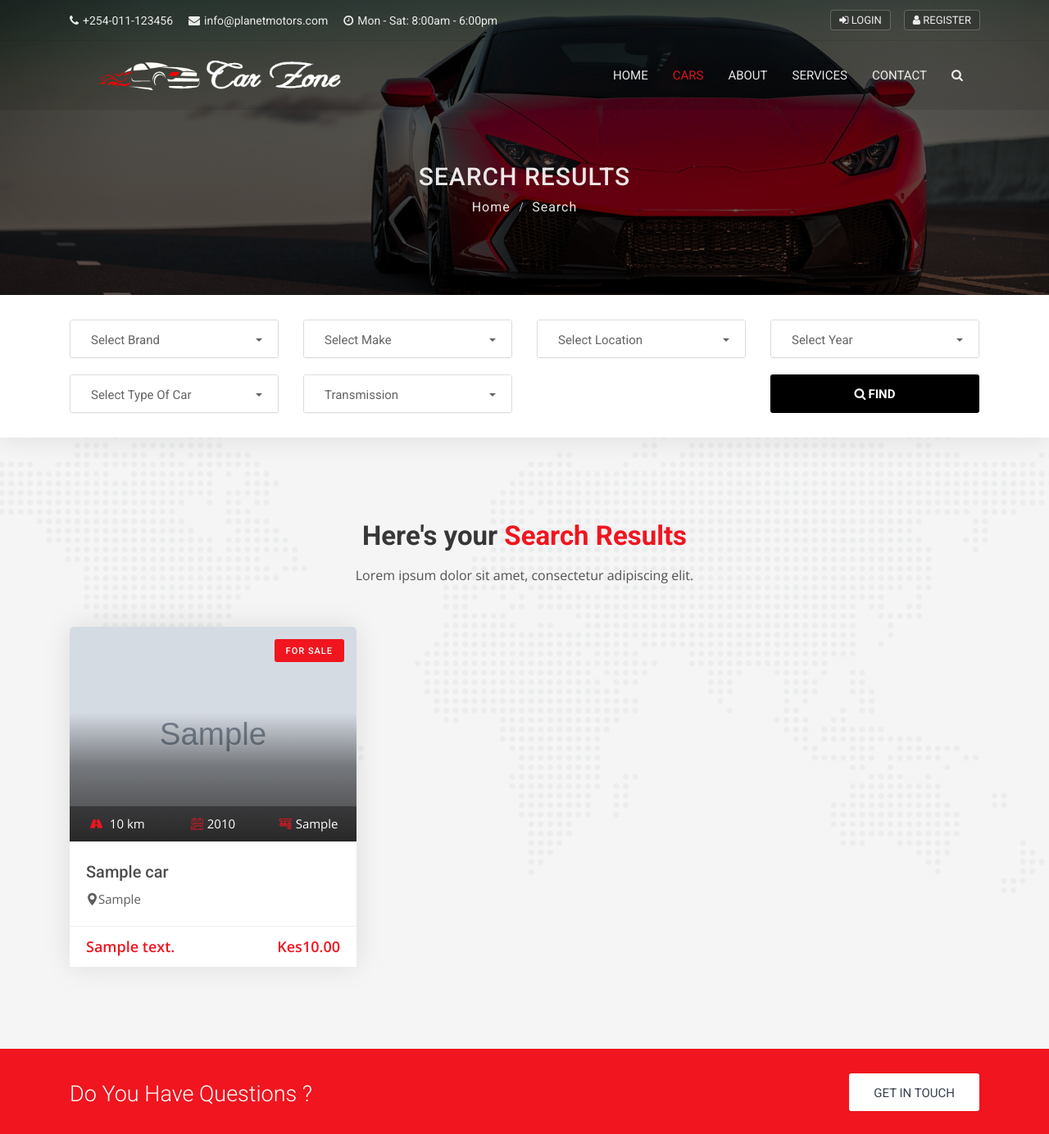
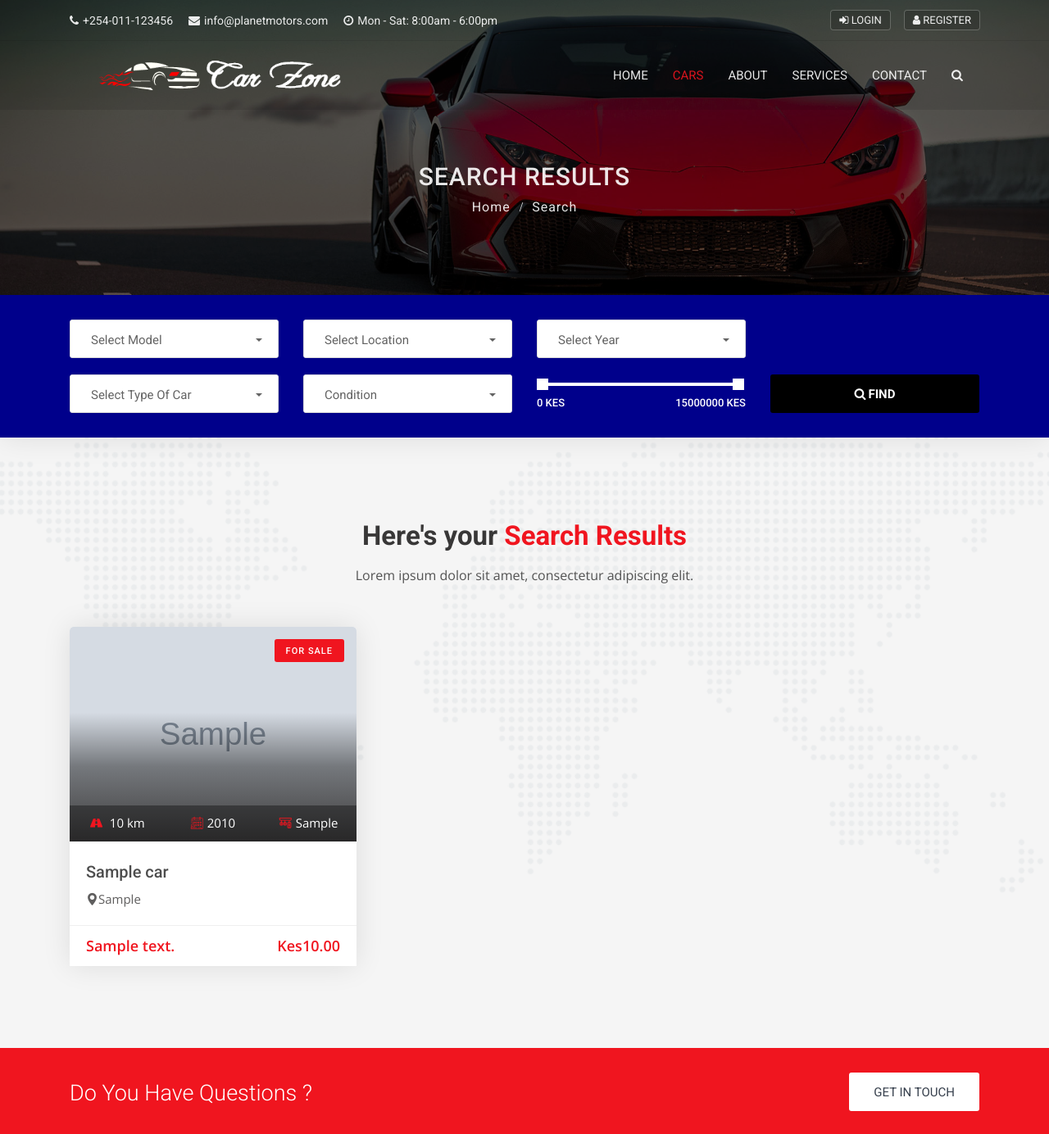
Before and after one commit to bignimz/planet-motors-django, a Django app: page /cars/search in a window 1280 px wide. Shown: the top 1384 px of the page at 82% size. Run offline with Django 3.2, Linux system fonts and the light colour scheme; tables that the repository leaves empty hold one stand-in row (values such as "Sample post"); grey boxes marked "Sample" are stand-in pictures; some libraries are stand-ins or nearby versions.

```diff
--- a/templates/cars/search.html
+++ b/templates/cars/search.html
@@ -14,62 +14,45 @@
 <!-- Banner end -->
 
 <!-- Search box 3 start -->
-<div class="search-box-3 sb-7 bg-active">
+<div class="search-box-3 sb-7 bg-active" style="background-color: darkblue">
   <div class="container">
     <div class="search-area-inner">
       <div class="search-contents">
-        <form method="GET">
+        <form action="{% url 'search' %}" method="">
           <div class="row">
             <div class="col-lg-3 col-md-6 col-sm-6 col-6">
               <div class="form-group">
-                <select class="selectpicker search-fields" name="select-brand">
+                <select class="selectpicker search-fields" name="model">
                   <option disabled="disabled" selected="selected">
-                    Select Brand
+                    Select Model
                   </option>
-                  <option>Audi</option>
-                  <option>BMW</option>
-                  <option>Honda</option>
-                  <option>Nissan</option>
+                  {% for model in model_search %}
+                  <option value="{{ model}}">{{model}}</option>
+                  {% endfor %}
                 </select>
               </div>
             </div>
             <div class="col-lg-3 col-md-6 col-sm-6 col-6">
               <div class="form-group">
-                <select class="selectpicker search-fields" name="select-make">
+                <select class="selectpicker search-fields" name="city">
                   <option disabled="disabled" selected="selected">
-                    Select Make
+                    Select Location
                   </option>
-                  <option>BMW</option>
-                  <option>Honda</option>
-                  <option>Lamborghini Huracán</option>
-                  <option>Sports Car</option>
+                  {% for city in city_search %}
+                  <option value="{{ city }}">{{city}}</option>
+                  {% endfor %}
                 </select>
               </div>
             </div>
             <div class="col-lg-3 col-md-6 col-sm-6 col-6">
               <div class="form-group">
-                <select
-                  class="selectpicker search-fields"
-                  name="select-location"
-                >
-                  <option disabled="disabled" selected="selected">
-                    Select Location
-                  </option>
-                  <option>United States</option>
-                  <option>United Kingdom</option>
-                </select>
-              </div>
-            </div>
-            <div class="col-lg-3 col-md-6 col-sm-6 col-6">
-              <div class="form-group">
-                <select class="selectpicker search-fields" name="select-year">
+                <select class="selectpicker search-fields" name="year">
                   <option disabled="disabled" selected="selected">
                     Select Year
                   </option>
-                  <option>2016</option>
-                  <option>2017</option>
-                  <option>2018</option>
-                  <option>2019</option>
+                  {% for year in year_search %}
+                  <option value="{{year}}">{{year}}</option>
+                  {% endfor %}
                 </select>
               </div>
             </div>
@@ -77,23 +60,25 @@
           <div class="row">
             <div class="col-lg-3 col-md-6 col-sm-6 col-6">
               <div class="form-group">
-                <select class="selectpicker search-fields" name="select-type">
+                <select class="selectpicker search-fields" name="body_style">
                   <option disabled="disabled" selected="selected">
                     Select Type Of Car
                   </option>
-                  <option>New Car</option>
-                  <option>Used Car</option>
+                  {% for body_style in body_style_search %}
+                  <option value="{{ body_style }}">{{body_style}}</option>
+                  {% endfor %}
                 </select>
               </div>
             </div>
             <div class="col-lg-3 col-md-6 col-sm-6 col-6">
               <div class="form-group">
-                <select class="selectpicker search-fields" name="transmission">
+                <select class="selectpicker search-fields" name="condition">
                   <option disabled="disabled" selected="selected">
-                    Transmission
+                    Condition
                   </option>
-                  <option>Automatic</option>
-                  <option>Manual</option>
+                  {% for condition in condition_search %}
+                  <option value="{{ condition }}">{{condition}}</option>
+                  {% endfor %}
                 </select>
               </div>
             </div>
@@ -102,8 +87,8 @@
                 <div class="range-slider">
                   <div
                     data-min="0"
-                    data-max="150000"
-                    data-unit="USD"
+                    data-max="15000000"
+                    data-unit="KES"
                     data-min-name="min_price"
                     data-max-name="max_price"
                     class="range-slider-ui ui-slider"
@@ -141,12 +126,13 @@
       <div class="col-lg-4 col-md-6">
         <div class="car-box">
           <div class="car-thumbnail">
-            <a href="car-details.html" class="car-img">
+            <a href="{% url 'car_detail' car.id %}" class="car-img">
               <div class="tag">For Sale</div>
               <img
                 class="d-block w-100"
                 src="{{car.main_photo.url}}"
                 alt="car"
+                style="min-height: 262px; max-height: 262px"
               />
               <div class="facilities-list clearfix">
                 <ul>
@@ -176,36 +162,36 @@
                   </a>
                   <div class="car-magnify-gallery">
                     <a
-                      href="img/car/car-1.jpg"
+                      href="{{car.main_photo.url}}"
                       class="overlap-btn"
                       data-sub-html="<h4>Lamborghini Huracán</h4><p>A beautiful Sunrise this morning taken En-route to Keswick not one as planned but I'm extremely happy....</p>"
                     >
                       <i class="fa fa-expand"></i>
                       <img
                         class="hidden"
-                        src="img/car/car-1.jpg"
+                        src="{{car.main_photo.url}}"
                         alt="hidden-img"
                       />
                     </a>
                     <a
-                      href="img/car/car-2.jpg"
+                      href="{{car.photo_1.url}}"
                       class="hidden"
                       data-sub-html="<h4>Lexus GS Red Car</h4><p>A beautiful Sunrise this morning taken En-route to Keswick not one as planned but I'm extremely happy....</p>"
                     >
                       <img
                         class="hidden"
-                        src="img/car/car-2.jpg"
+                        src="{{car.photo_1.url}}"
                         alt="hidden-img"
                       />
                     </a>
                     <a
-                      href="img/car/car-3.jpg"
+                      href="{{car.photo_2.url}}"
                       class="hidden"
                       data-sub-html="<h4>2015 Porsche Cayenne</h4><p>A beautiful Sunrise this morning taken En-route to Keswick not one as planned but I'm extremely happy....</p>"
                     >
                       <img
                         class="hidden"
-                        src="img/car/car-3.jpg"
+                        src="{{car.photo_2.url}}"
                         alt="hidden-img"
                       />
                     </a>
@@ -238,10 +224,10 @@
           </div>
           <div class="detail">
             <h1 class="title">
-              <a href="car-details.html">{{car.car_title}}</a>
+              <a href="{% url 'car_detail' car.id %}">{{car.car_title}}</a>
             </h1>
             <div class="location">
-              <a href="car-details.html">
+              <a href="{% url 'car_detail' car.id %}">
                 <i class="flaticon-pin"></i>{{car.city}}
               </a>
             </div>
```
